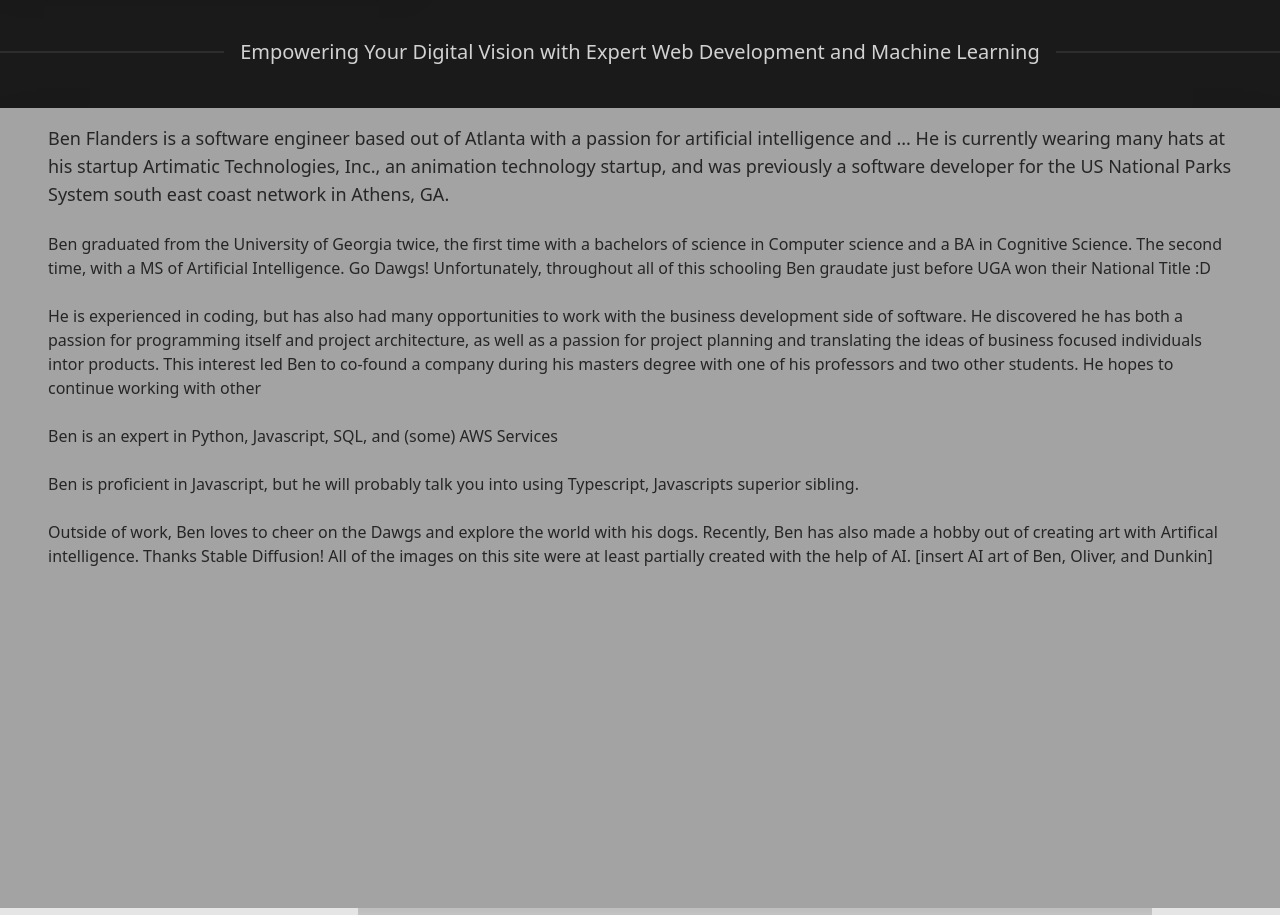
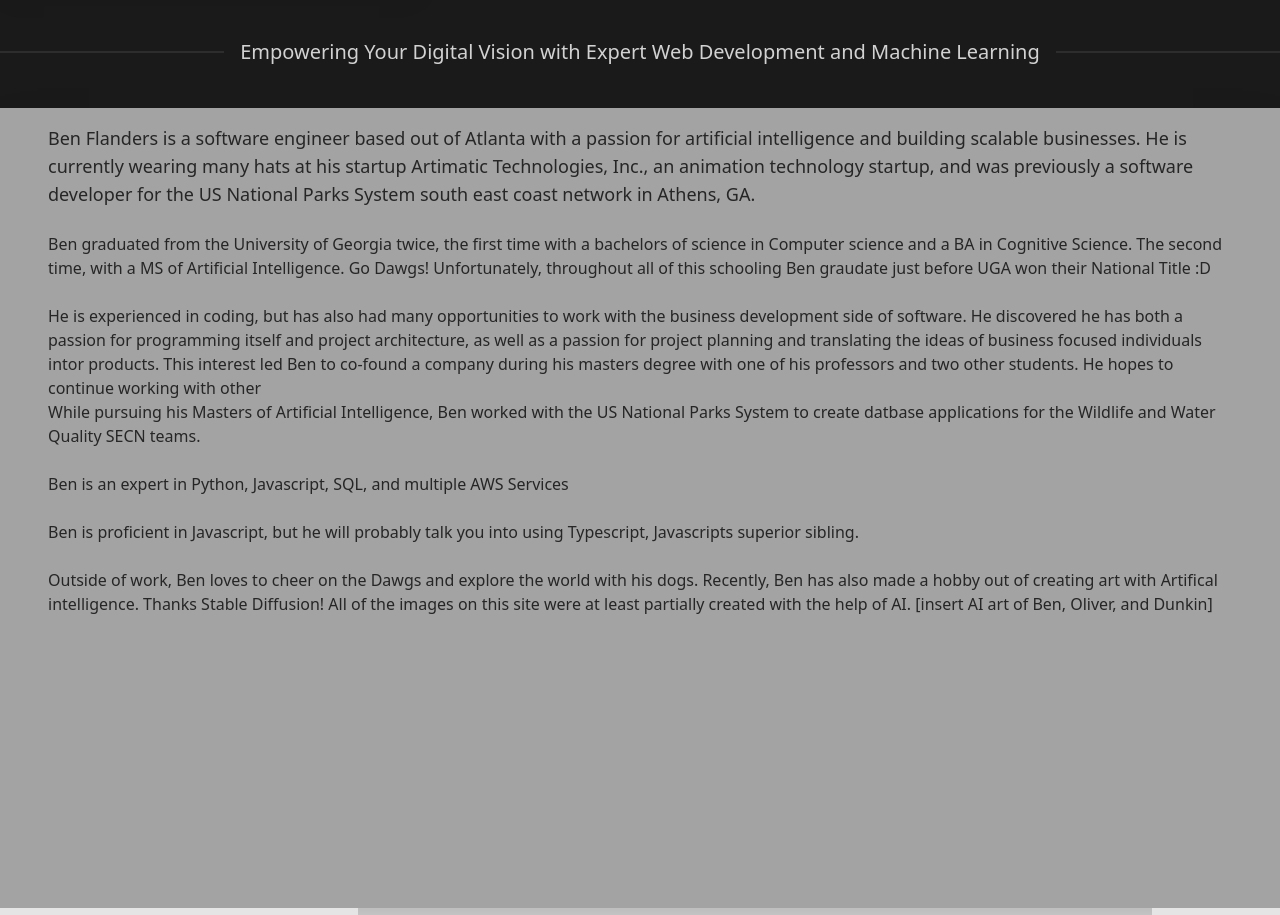
Before and after one commit to Benrflanders/Benrflanders.github.io, a Next.js app: page / in a window 1280 px wide. Shown: the part 1900-2815 px from the top of the page. Built offline with nearby package versions, Linux system fonts and the light colour scheme.

Commit message:
Updated about-me section text

```diff
--- a/components/About/index.tsx
+++ b/components/About/index.tsx
@@ -7,10 +7,11 @@ export default function About() {
         <div>
           <h4 className="text-lg prose-lg">
             Ben Flanders is a software engineer based out of Atlanta with a
-            passion for artificial intelligence and ... He is currently wearing
-            many hats at his startup Artimatic Technologies, Inc., an animation
-            technology startup, and was previously a software developer for the
-            US National Parks System south east coast network in Athens, GA.{" "}
+            passion for artificial intelligence and building scalable
+            businesses. He is currently wearing many hats at his startup
+            Artimatic Technologies, Inc., an animation technology startup, and
+            was previously a software developer for the US National Parks System
+            south east coast network in Athens, GA.{" "}
           </h4>
           <br />
           <h4 className="text-md prose-md">
@@ -31,9 +32,15 @@ export default function About() {
             masters degree with one of his professors and two other students. He
             hopes to continue working with other{" "}
           </h4>
+          <p>
+            While pursuing his Masters of Artificial Intelligence, Ben worked
+            with the US National Parks System to create datbase applications for
+            the Wildlife and Water Quality SECN teams.
+          </p>
           <br />
           <h4 className="text-md prose-md">
-            Ben is an expert in Python, Javascript, SQL, and (some) AWS Services
+            Ben is an expert in Python, Javascript, SQL, and multiple AWS
+            Services
           </h4>
           <br />
           <h4 className="text-md prose-md">
```
